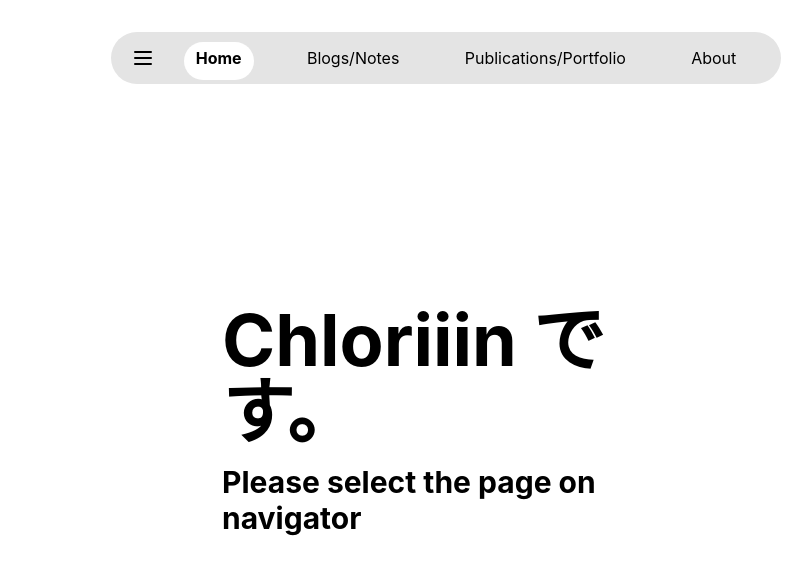
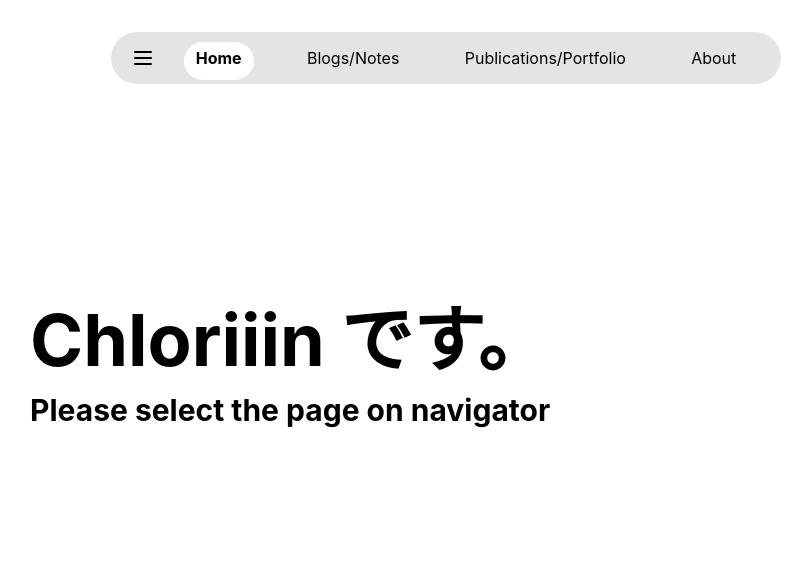
Before and after one commit to Chloriiin/zzzzzachye.github.io, a Next.js app: page / in a window 1280 px wide. Shown: the top 574 px of the page, without its empty margins (194-1006 px from the left). Built offline with nearby package versions, Linux system fonts and the light colour scheme.

Commit message:
Fix title wrapping issue with whitespace-nowrap

```diff
--- a/src/app/page.tsx
+++ b/src/app/page.tsx
@@ -1,3 +1,4 @@
+import Link from 'next/link';
 import Navbar from '../components/Navbar';
 
 export default function Home() {
@@ -6,9 +7,9 @@ export default function Home() {
       <div className="w-full max-w-4xl">
         <Navbar />
 
-        <div className="flex flex-col items-center justify-center mt-32 md:mt-48">
-          <div className="w-full max-w-md">
-            <h1 className="text-5xl md:text-7xl font-bold mb-4 text-left">
+        <div className="flex flex-col items-start justify-center mt-32 md:mt-48 px-4 md:px-8">
+          <div className="w-full">
+            <h1 className="text-5xl md:text-7xl font-bold mb-4 text-left whitespace-nowrap">
               Chloriiin<span className="ml-2 md:ml-4">です。</span>
             </h1>
             <p className="text-xl md:text-3xl font-bold text-left">
```
